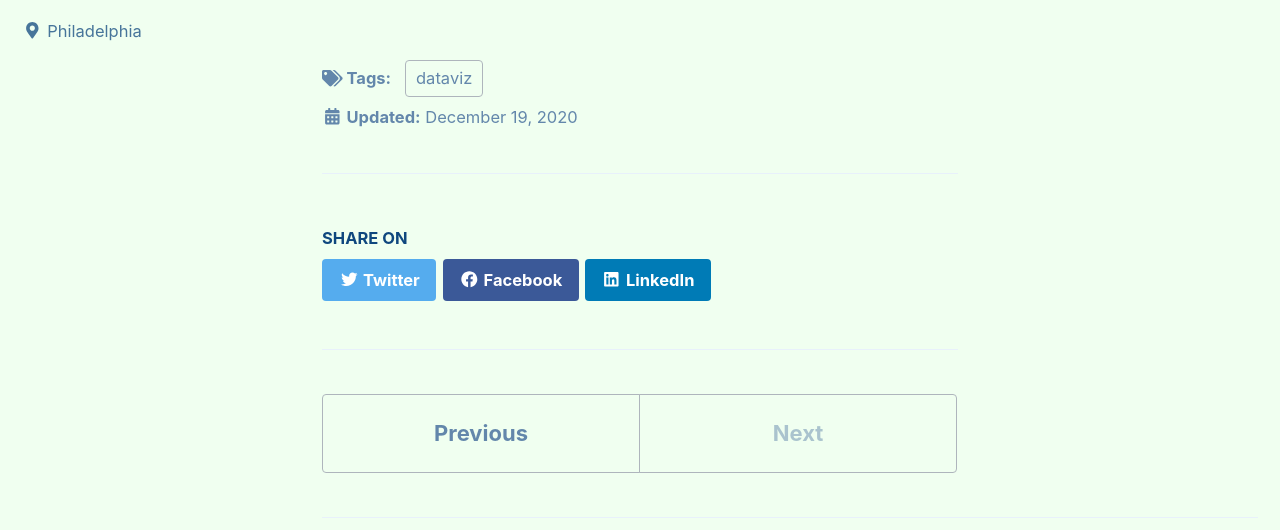
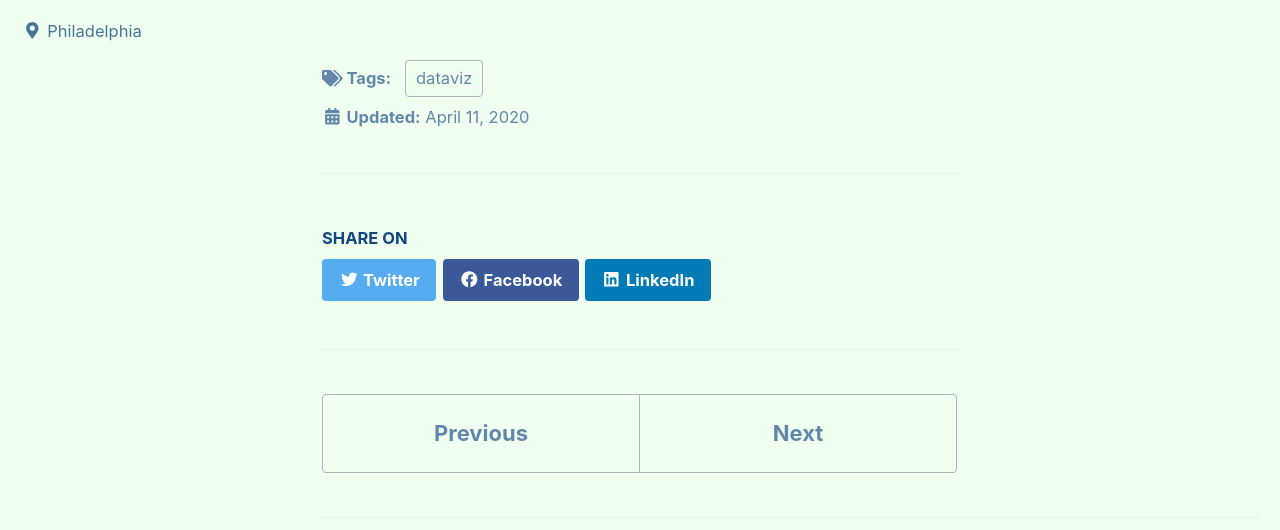
Before and after one commit to tovaperlman/MUSA550FinalProject, a Jekyll site: the page built from _posts/2020-04-11-Post-4.md, in a window 1280 px wide and 900 px high, scrolled down 967 px. Shown: the part 153-683 px from the top of the window. Built offline with Jekyll 4.4.1, drawn with Linux system fonts in a browser that asks for light colours; cached includes are drawn as plain includes; nearby versions of some CDN libraries; a script that is not in the unit is left out.

Commit message:
Update and rename 2020-12-19-Post-4.md to 2020-04-11-Post-4.md

```diff
--- a/_posts/2020-12-19-Post-4.md
+++ b/_posts/2020-04-11-Post-4.md
@@ -1,6 +1,6 @@
 ---
 title: "Can Protests Enact Change?"
-date: 2020-12-19
+date: 2020-04-11
 published: true
 tags: [dataviz]
 excerpt: "This blog post focuses on if protests accomplish the 3.5% rule"
```
